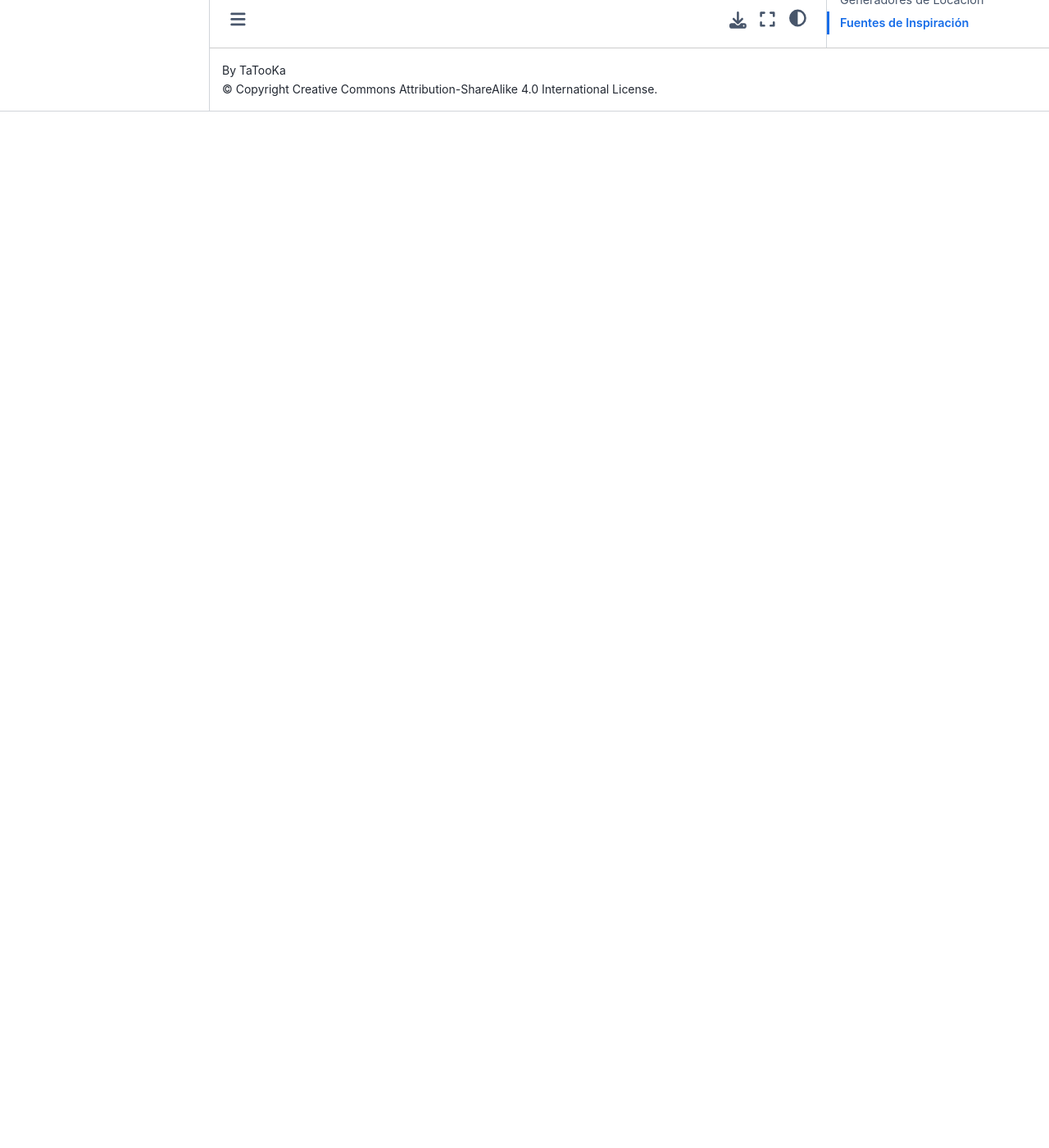
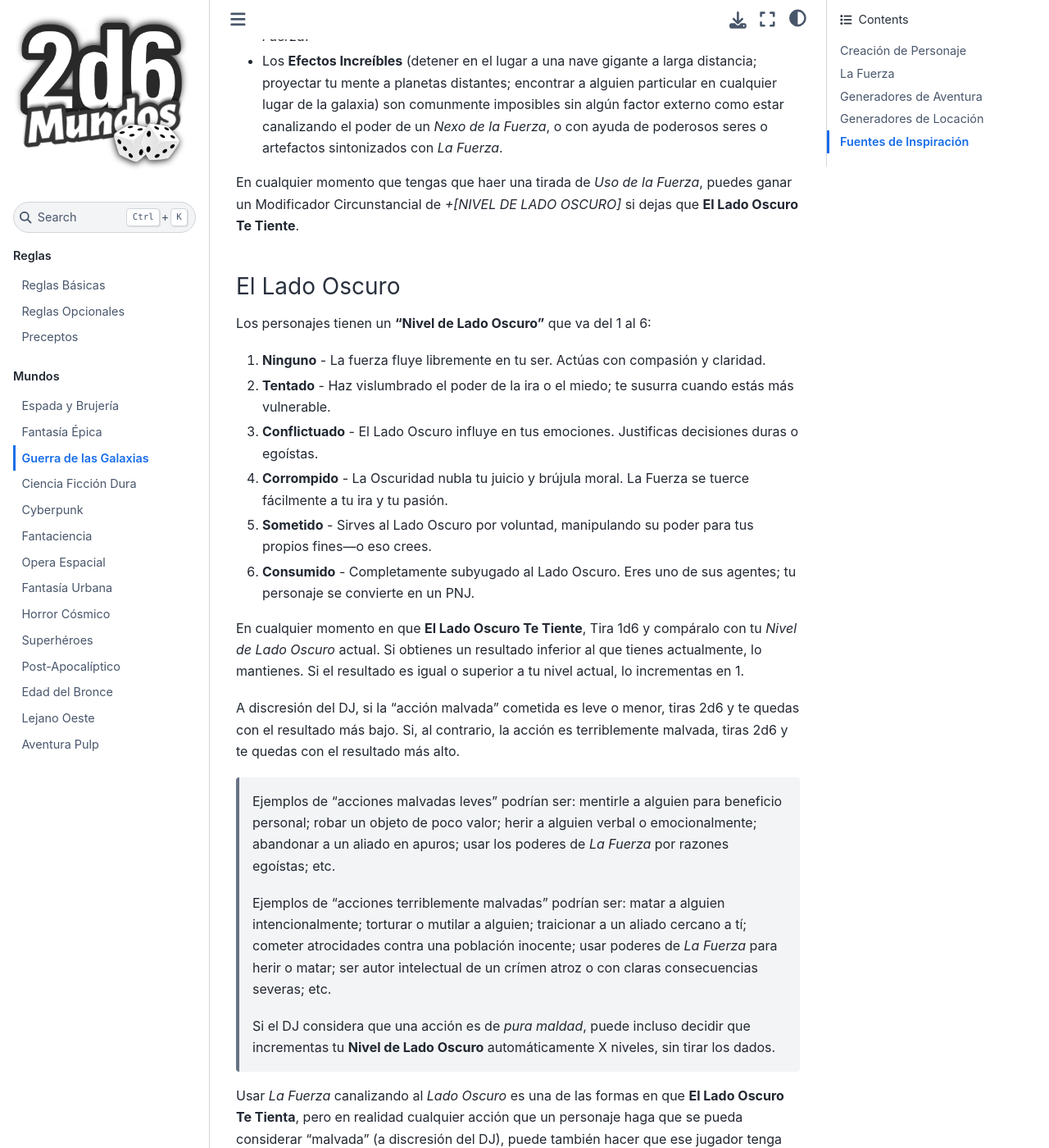
Before and after one commit to TaTooKa/2d6Mundos, a Sphinx documentation site: the page built from docs/source/pages/worlds/guerra-de-las-galaxias.rst, in a window 1280 px wide and 1400 px high, scrolled down 5977 px. Shown: the whole window at 82% size. Built offline with Sphinx 7.4.7 and the Sphinx Book theme 1.1.4, drawn with Linux system fonts in a browser that asks for light colours; some web fonts are replaced; cross-references to code outside the pages are shown as plain code; before the commit the page ends 6113 px from its top, so only the background shows below that; some of the changed text lies outside the part shown.

```diff
--- a/docs/source/pages/rules/reglas-opcionales.rst
+++ b/docs/source/pages/rules/reglas-opcionales.rst
@@ -64,6 +64,8 @@ El DJ determina un contador númerico que representa el progreso o avance hacia
 
 Los jugadores realizan sus acciones de forma normal. Cada **ÉXITO NORMAL** contribuye con +1 al contador. los **ÉXITOS ROTUNDOS** contribuyen con +2 al contador. Los **ÉXITOS ÉPICOS** contribuyen con +3 al contador. Los **FALLOS** no contribuyen al contador, pero tampoco lo restan. El DJ puede decidir que ciertos tipos de FALLOS (como un FALLO ROTUNDO o ÉPICO) resten puntos al contador, o incluso que hagan retroceder el proceso a una etapa anterior. Cuando el contador alcanza el número objetivo, la acción se resuelve exitosamente.
 
+
+.. _reglas-opcionales-sistema-magia:
 
 Sistema de Magia
 ----------------
--- a/docs/source/pages/worlds/guerra-de-las-galaxias.rst
+++ b/docs/source/pages/worlds/guerra-de-las-galaxias.rst
@@ -90,9 +90,7 @@ A continuación se listan algunas de las especies más típicas o más vistas en
 Detalles Físicos
 ^^^^^^^^^^^^^^^^
 
-Disregard or reroll any result that wouldn’t make sense because of your Species / gender.
-
-Descarta o vuelve a tirar cualquier resultado que no tenga sentido debido a tu especie, género, u otra característica de tu personaje.
+Vuelve a tirar o adapta según tu criterio cualquier resultado que no tenga sentido debido a tu especie, género, u otra característica de tu personaje.
 
 .. list-table:: Detalles Físicos
    :align: center
@@ -122,7 +120,7 @@ Descarta o vuelve a tirar cualquier resultado que no tenga sentido debido a tu e
 
    * -  4
      -  Marca de esclavitud / Pandilla
-     -  Cyber brazo
+     -  Cyber-brazo
      -  Cabeza rapada o pelado
 
    * -  5
@@ -131,9 +129,9 @@ Descarta o vuelve a tirar cualquier resultado que no tenga sentido debido a tu e
      -  Bigote / pecas
 
    * -  6
-     -  Tatuajes
-     -  Cyber pierna
-     -  *Piercings* / Ornamentos tribales
+     -  Tatuajes / *Piercings*
+     -  Cyber-pierna
+     -  Ornamentos tribales
 
 Nombres
 ^^^^^^^
@@ -422,17 +420,54 @@ Nombres Típicos de otras Especies
 La Fuerza
 ---------
 
-TODO
+Un personaje que tiene un Trasfondo relacionado con el uso de **La Fuerza** tiene *permiso narrativo* para crear diferentes efectos (improvisados o practicados) con la Fuerza.
+
+* **Percepción Extrasensorial** (, ganar nuevos sentidos sobrenaturales, como sentir energías invisibles, emociones, peligro, etc)
+* **Telepatía** (leer o comunicarse con otras mentes, engañar o confundir a aquellos de intelecto inferior, etc)
+* **Telequinesis** (mover o afectar físicamente objetos a distancia)
+* **[Pre/Post]cognición** (vislumbrar momentos o eventos del futuro/pasado)
+* **[elemento]quinesis** (control sobre fuego/agua/gravedad/energías/etc)
+* **Otros efectos exóticos** (sanación, ilusiones, metamorfosis, brujería, etc—a discreción del DJ).
+
+Similar al :hoverxref:`Sistema de Magia <reglas-opcionales-sistema-magia>` propuesto en la sección de Reglas Opcionales, una vez que el jugador explica el efecto deseado que quiere realizar su personaje, el DJ debe determinar si este es **Sutil**, **Evidente**, **Masivo**, o **Increíble**.
+
+* Los **Efectos Sutiles** (causar un sonido a la distancia; tocar un botón remotamente; hacer un truco mental) funcionan automáticamente (no necesitan de una tirada de dados), o en ciertos casos, dan +1 a la tirada de dados de *Uso de la Fuerza*.
+* Los **Efectos Evidentes** (empujar a alguien o algo; mover algo remotamente con precisión; arrojar un *Sable de Luz* encendido como un boomerang y que vuelva a tu mano) normalmente requieren de una tirada de dados de *Uso de la Fuerza*.
+* Los **Efectos Masivos** (levantar a un X-wing de debajo del agua; alzar en el aire a un escuadrón de Stormtroopers; Detener un disparo láser en el aire; leerle la mente a otro) probablemente le provoquen un -1 o un -2 a la tirada de dados de *Uso de la Fuerza*.
+* Los **Efectos Increíbles** (detener en el lugar a una nave gigante a larga distancia; proyectar tu mente a planetas distantes; encontrar a alguien particular en cualquier lugar de la galaxia) son comunmente imposibles sin algún factor externo como estar canalizando el poder de un *Nexo de la Fuerza*, o con ayuda de poderosos seres o artefactos sintonizados con *La Fuerza*.
+
+En cualquier momento que tengas que haer una tirada de *Uso de la Fuerza*, puedes ganar un Modificador Circunstancial de `+[NIVEL DE LADO OSCURO]` si dejas que **El Lado Oscuro Te Tiente**.
 
 El Lado Oscuro
 ^^^^^^^^^^^^^^
 
-TODO
+Los personajes tienen un **"Nivel de Lado Oscuro"** que va del 1 al 6:
+
+1. **Ninguno** - La fuerza fluye libremente en tu ser. Actúas con compasión y claridad.
+2. **Tentado** - Haz vislumbrado el poder de la ira o el miedo; te susurra cuando estás más vulnerable.
+3. **Conflictuado** - El Lado Oscuro influye en tus emociones. Justificas decisiones duras o egoístas.
+4. **Corrompido** - La Oscuridad nubla tu juicio y brújula moral. La Fuerza se tuerce fácilmente a tu ira y tu pasión.
+5. **Sometido** - Sirves al Lado Oscuro por voluntad, manipulando su poder para tus propios fines—o eso crees.
+6. **Consumido** - Completamente subyugado al Lado Oscuro. Eres uno de sus agentes; tu personaje se convierte en un PNJ.
+
+En cualquier momento en que **El Lado Oscuro Te Tiente**, Tira 1d6 y compáralo con tu *Nivel de Lado Oscuro* actual. Si obtienes un resultado inferior al que tienes actualmente, lo mantienes. Si el resultado es igual o superior a tu nivel actual, lo incrementas en 1.
+
+A discresión del DJ, si la "acción malvada" cometida es leve o menor, tiras 2d6 y te quedas con el resultado más bajo. Si, al contrario, la acción es terriblemente malvada, tiras 2d6 y te quedas con el resultado más alto.
+
+   Ejemplos de "acciones malvadas leves" podrían ser: mentirle a alguien para beneficio personal; robar un objeto de poco valor; herir a alguien verbal o emocionalmente; abandonar a un aliado en apuros; usar los poderes de *La Fuerza* por razones egoístas; etc.
+
+   Ejemplos de "acciones terriblemente malvadas" podrían ser: matar a alguien intencionalmente; torturar o mutilar a alguien; traicionar a un aliado cercano a tí; cometer atrocidades contra una población inocente; usar poderes de *La Fuerza* para herir o matar; ser autor intelectual de un crímen atroz o con claras consecuencias severas; etc.
+
+   Si el DJ considera que una acción es de *pura maldad*, puede incluso decidir que incrementas tu **Nivel de Lado Oscuro** automáticamente X niveles, sin tirar los dados.
+
+Usar *La Fuerza* canalizando al *Lado Oscuro* es una de las formas en que **El Lado Oscuro Te Tienta**, pero en realidad cualquier acción que un personaje haga que se pueda considerar "malvada" (a discresión del DJ), puede también hacer que ese jugador tenga que tirar el dado para ver si incrementa su *Nivel de Lado Oscuro*.
 
 Redención
-*********
+~~~~~~~~~
 
-TODO
+Cuando un personaje con un *Nivel de Lado Oscuro* entre 2 a 5 lleva a cabo una buena acción notoria, el jugador puede tirar 1d6: Si el resultado es igual o menor que su *Nivel de Lado Oscuro* actual, lo reduce en 1 (mínimo de 1). De lo contrario, lo mantiene en su nivel actual. A discresión del DJ, si la buena acción es leve o demasiado casual, el jugador tira 2d6 y se queda con el resultado más alto. Si, en cambio, la buena acción es considerable o conlleva un gran sacrificio o actitud de altruismo, tirará 2d6 quedándose con el resultado más bajo.
+
+Es posible que los *Usuarios de La Fuerza* coqueteen con el *Lado Oscuro* de vez en cuando, sin ser completamente consumidos por él. No es fácil, pero puede hacerse. Esos individuos son llamados *"Jedis Grises"* o *"Usuarios de la Fuerza Grises"*, y están constantemente balanceando sus acciones entre el bien y el mal.
 
 Generadores de Aventura
 -----------------------
```
Also changed, not shown: other parts of docs/source/pages/worlds/guerra-de-las-galaxias.rst (+1 -1 lines).
